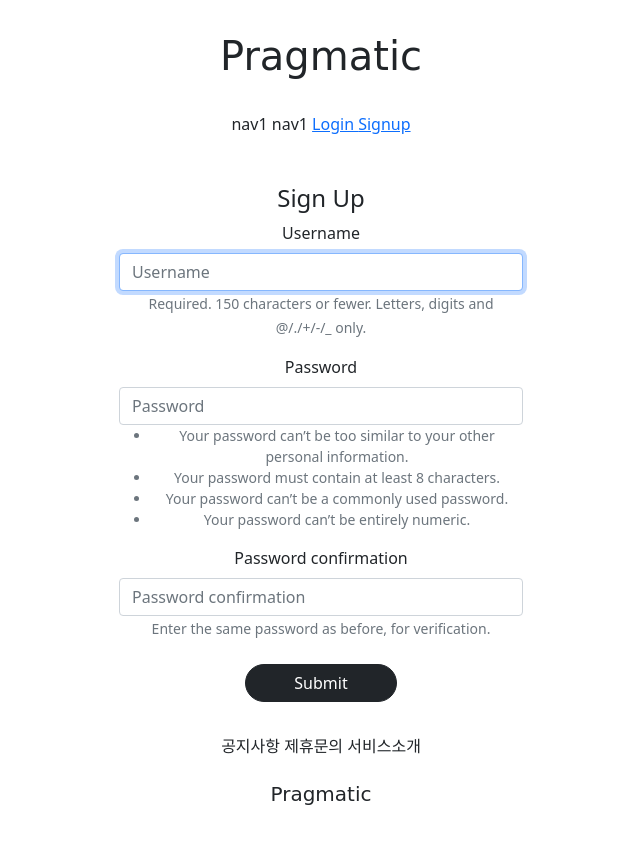
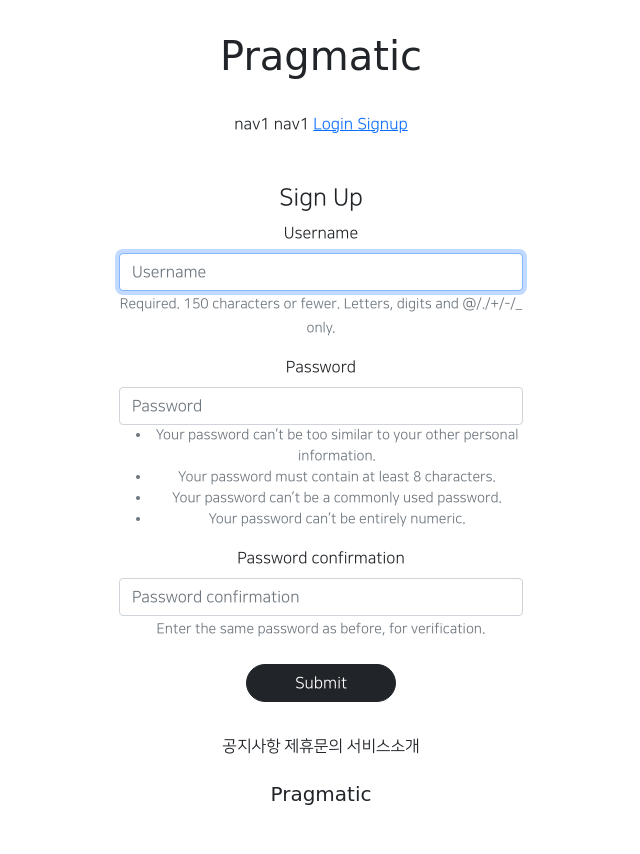
Before and after one commit to yeun38/1ban_practice, a Django app: page /accounts/create/ in a window 1280 px wide. Shown: the whole page, without its empty margins (319-959 px from the left). Run offline with Django 3.2, Linux system fonts and the light colour scheme; parts of the project's set-up code (start-up, migrations or seed data) failed here and were passed over; some libraries are stand-ins or nearby versions.

Commit message:
07.15 - 1

```diff
--- a/templates/base1.html
+++ b/templates/base1.html
@@ -3,7 +3,7 @@
 
 {% include 'head.html' %}
 
-<body>
+<body style="font-family: 'NanumSquareR'">
 
 {% include 'header.html' %}
 
--- a/templates/head.html
+++ b/templates/head.html
@@ -15,4 +15,28 @@
     {# default css links #}
     <link rel="stylesheet" type="text/css" href="{% static 'base.css'  %}">
 
+    <style>
+        @font-face {
+            font-family: 'NanumSquareR';
+            src: local('NanumSquareR'),
+            url("{% static 'fonts/NanumSquareR.ttf' %}") format("opentype");
+        }
+        @font-face {
+            font-family: 'NanumSquareEB';
+            src: local('NanumSquareEB'),
+            url("{% static 'fonts/NanumSquareEB.otf' %}") format("opentype");
+        }
+        @font-face {
+            font-family: 'NanumSquareB';
+            src: local('NanumSquareB'),
+            url("{% static 'fonts/NanumSquareB.otf' %}") format("opentype");
+        }
+        @font-face {
+            font-family: 'NanumSquareR';
+            src: local('NanumSquareR'),
+            url("{% static 'fonts/NanumSquareR.otf' %}") format("opentype");
+        }
+    </style>
+
+
 </head>
```
Also changed, not shown: static/fonts/NanumSquareB.otf (added), static/fonts/NanumSquareEB.otf (added), static/fonts/NanumSquareL.otf (added), static/fonts/NanumSquareR.otf (added).
